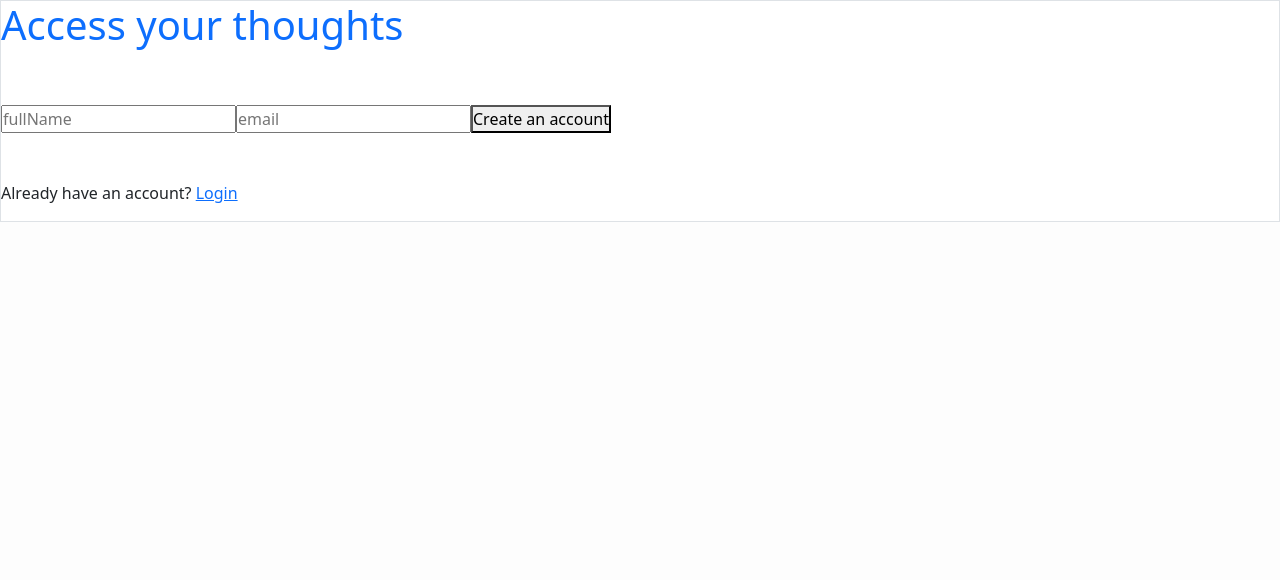
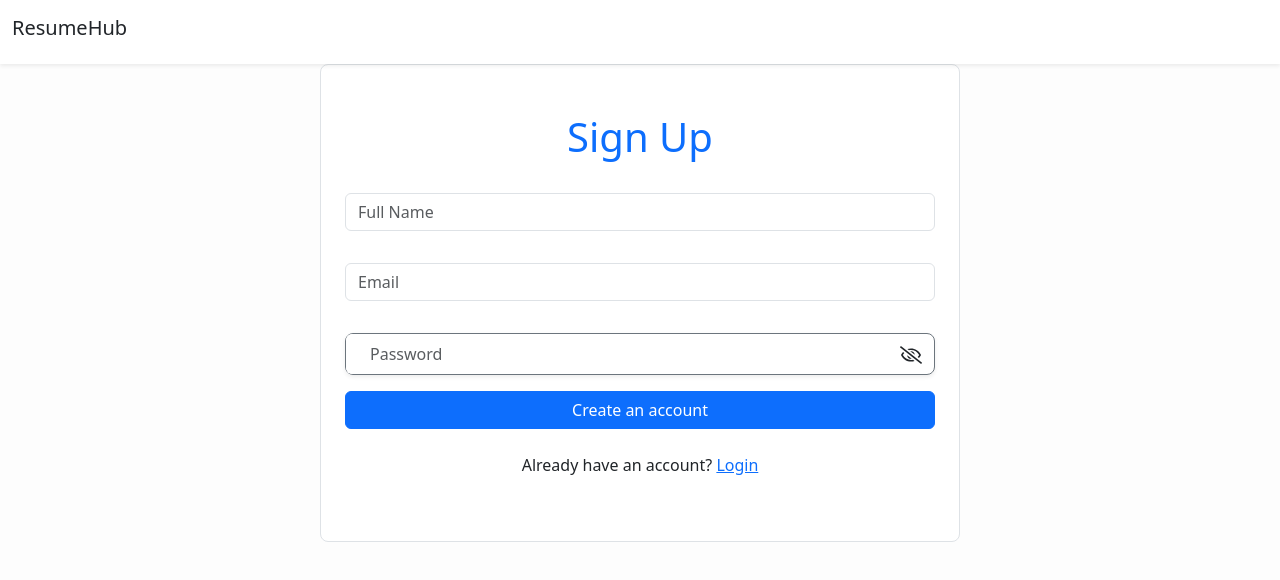
Before and after one commit to 0uali-Yassine/Front-ResumeHub, a React (Vite) app: page /signup in a window 1280 px wide. Shown: the top 580 px of the page. Built offline with nearby package versions, Linux system fonts and the light colour scheme.

Commit message:
add style and regx to the form

```diff
--- a/src/components/PasswordInput.jsx
+++ b/src/components/PasswordInput.jsx
@@ -16,7 +16,6 @@ const PasswordInput = ({value,onChange,placeholder}) => {
         placeholder={placeholder || 'Password'}
         type={isShowPassword ? 'text' : 'password'}
         className="form-control px-4 py-2 border-0"
-        required
       />
       <button onClick={toggleShowPassword} className="btn border-0 bg-transparent">
         {isShowPassword ? (
--- a/src/pages/Login/Login.jsx
+++ b/src/pages/Login/Login.jsx
@@ -2,19 +2,34 @@ import { useState } from "react"
 import { Link, useNavigate } from "react-router-dom"
 import Navbar from "../../components/Navbar";
 import PasswordInput from "../../components/PasswordInput";
+import { validateEmail } from "../../utils/helper";
 const Login = () => {
 
   const [email, setEmail] = useState("");
   const [password, setPassword] = useState("");
-  const {error, setError} = useState(null);
+  const [error, setError] = useState(null);
 
   const navigate = useNavigate();
 
   const handleLogin = (e) => {
     e.preventDefault();
-    console.log("Logging in with:", email);
+
+    console.log('ezretz')
+    if(!validateEmail(email)) {
+      console.log(error)
+      setError("Please enter a valide email address")
+      return;
+    }
+    if(password.length < 6) {
+      setError("Password must be at least 6 characters long")
+      return;
+    }
+
+    setError(null);
+
     // Simulate successful login
     navigate("/dashboard");
+
   };
 
 
@@ -28,10 +43,8 @@ const Login = () => {
           <input
             value={email}
             onChange={(e) => setEmail(e.target.value)}
-            type="email"
             className="form-control"
             placeholder="Email"
-            required
           />
         </div>
         <PasswordInput
@@ -39,6 +52,7 @@ const Login = () => {
           onChange={(e) => setPassword(e.target.value)}
           placeholder="Password"
         />
+        {error && <p className="text-danger text-start small mb-1">{error}</p>}
         <button className="btn btn-primary w-100" type="submit">Login</button>
       </form>
       <p className="text-center">Don't have an account? <Link to="/signup" className="text-primary">Sign Up</Link></p>
--- a/src/pages/SignUp/SignUp.jsx
+++ b/src/pages/SignUp/SignUp.jsx
@@ -1,38 +1,71 @@
 import { useState } from "react";
 import { Link, useNavigate } from "react-router-dom";
+import Navbar from "../../components/Navbar";
+import { validateEmail } from "../../utils/helper";
+import PasswordInput from "../../components/PasswordInput";
 
 const SignUp = () => {
 
   const [fullName, setfullName] = useState("");
   const [email, setEmail] = useState("");
+  const [password, setPassword] = useState("");
+  const [error, setError] = useState(null);
 
   const navigate = useNavigate();
 
 
+  const handleSignUp =  (e) => {
+    e.preventDefault()
+    if(fullName.length < 3) {
+      setError("Please enter a valid name")
+      return;
+    }
+    if(!validateEmail(email)) {
+      setError("Please enter a valid email address")
+      return;
+    }
+  }
 
   return (
     <section className="section">
-      <div className="w-96 border rounded-[10px] bg-white px-7 py-10">
-        <h1 className="text-primary">Access your thoughts</h1>
-        <form  className=" flex justify-center items-center flex-col gap-2 py-5">
-          <input
-            type="text"
-            className="input-box"
-            placeholder="fullName"
-            onChange={(e)=> setfullName(e.target.value)}
-            required />
-          <input
-            type="email"
-            className="input-box"
-            placeholder="email"
-            onChange={(e)=> setEmail(e.target.value)}
-            required />
-
-          <button className="btn-primary" type="submit" >Create an account</button>
+          <Navbar />
+      <div className="container w-50 border rounded-3 bg-white px-4 py-5">
+        <h1 className="text-primary text-center">Sign Up</h1>
+        <form onSubmit={handleSignUp} className="d-flex flex-column justify-content-center align-items-center gap-3 py-4">
+          <div className="mb-3 w-100">
+            <input
+              value={fullName}
+              onChange={(e) => setfullName(e.target.value)}
+              type="text"
+              className="form-control"
+              placeholder="Full Name"
+            />
+          </div>
+          <div className="mb-3 w-100">
+            <input
+              value={email}
+              onChange={(e) => setEmail(e.target.value)}
+              type="email"
+              className="form-control"
+              placeholder="Email"
+            />
+          </div>
+          <PasswordInput
+          value={password}
+          onChange={(e) => setPassword(e.target.value)}
+          placeholder="Password"
+        />
+         {error && <p className="text-danger text-start small mb-1">{error}</p>}
+          <button className="btn btn-primary w-100" type="submit">
+            Create an account
+          </button>
         </form>
-        <p>Already have an account? <Link to="/" className="text-primary">Login</Link></p>
+        <p className="text-center">
+          Already have an account? <Link to="/" className="text-primary">Login</Link>
+        </p>
       </div>
     </section>
+
   )
 }
 
--- /dev/null
+++ b/src/utils/helper.js
@@ -0,0 +1,16 @@
+export const validateEmail = (email) => {
+    const emailRegex = /^[^\s@]+@[^\s@]+\.[^\s@]+$/;
+    return emailRegex.test(email);
+}
+
+export const getInitials = (name) => {
+    if (!name) return "";
+    const words = name.split(" ");
+    let initials = "";
+
+    for (let i = 0; i < Math.min(words.length, 2); i++) {
+        initials += words[i][0];
+    }
+
+    return initials.toUpperCase();
+}
```
